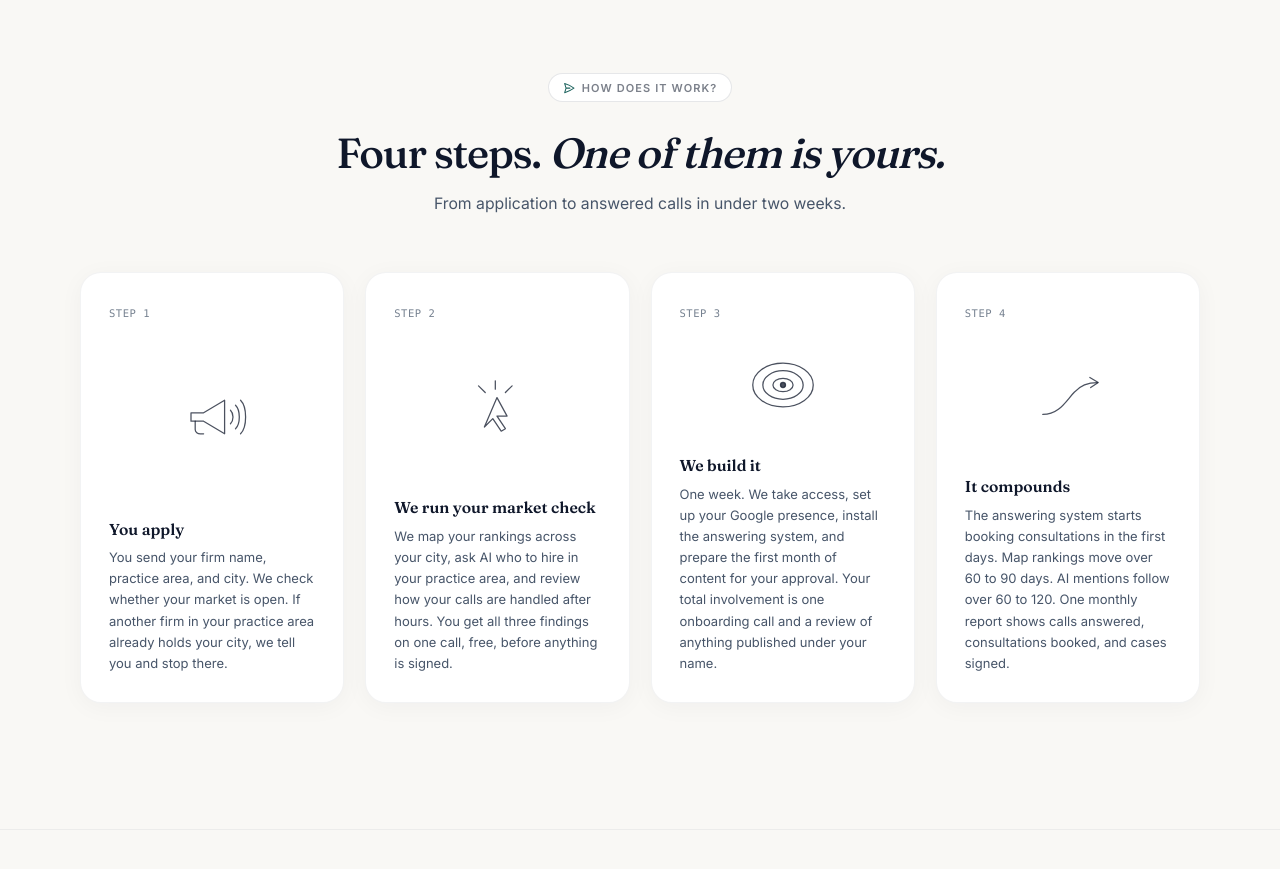
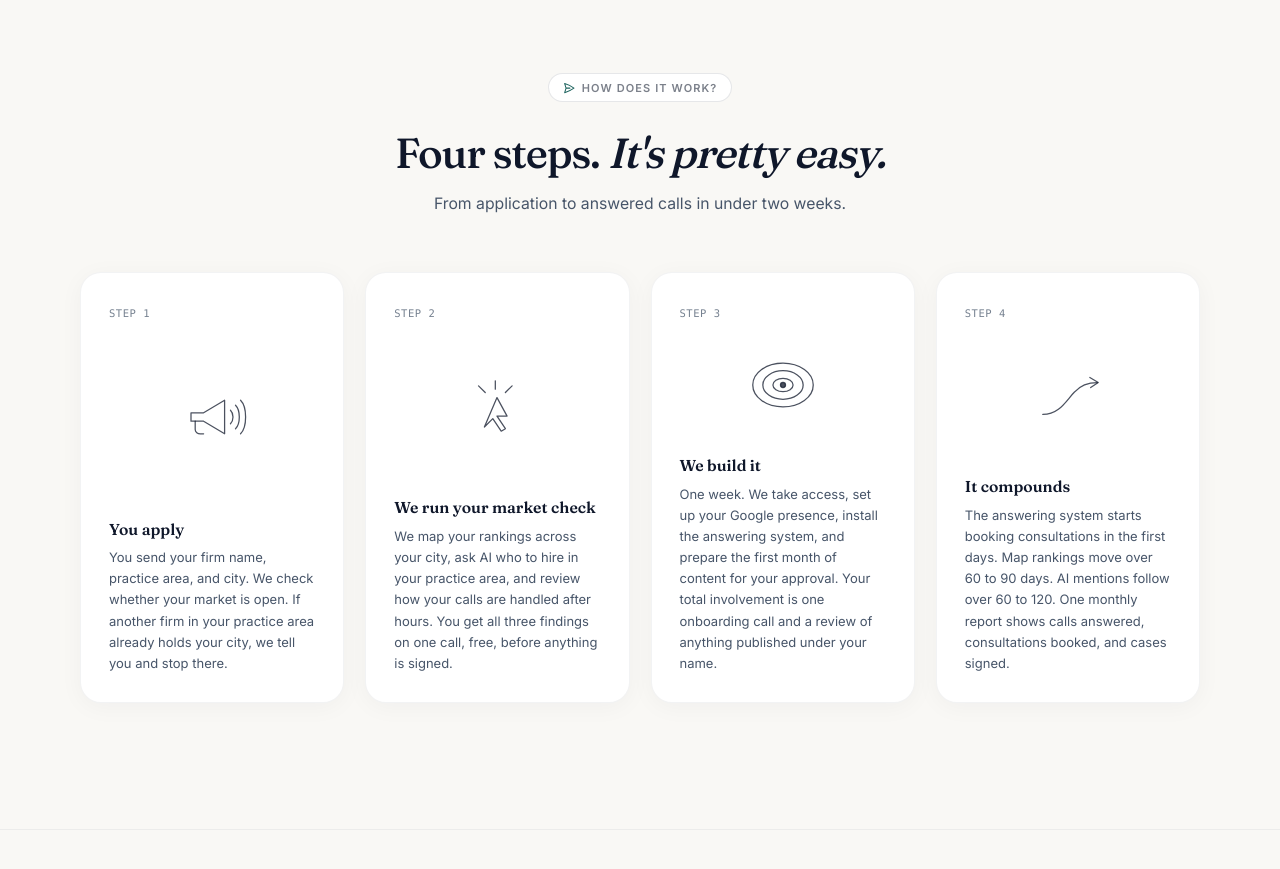
Before and after one commit to spectredad/Regicore, a Next.js app: page / in a window 1280 px wide. Shown: the part 2700-3569 px from the top of the page. Built offline with nearby package versions, Linux system fonts and the light colour scheme.

Commit message:
feat: update HowItWorks component to simplify explanation
Clarified steps description for better user understanding

Co-authored-by: spectredad <238649314+spectredad@users.noreply.github.com>

```diff
--- a/components/HowItWorks.tsx
+++ b/components/HowItWorks.tsx
@@ -90,7 +90,7 @@ export default function HowItWorks() {
         <div className="reveal text-center mb-4">
           <h2 className="font-display text-4xl sm:text-5xl font-medium leading-[1.1] tracking-[-0.03em] text-ink">
             Four steps.{" "}
-            <em>One of them is yours.</em>
+            <em>It&apos;s pretty easy.</em>
           </h2>
         </div>
 
```
